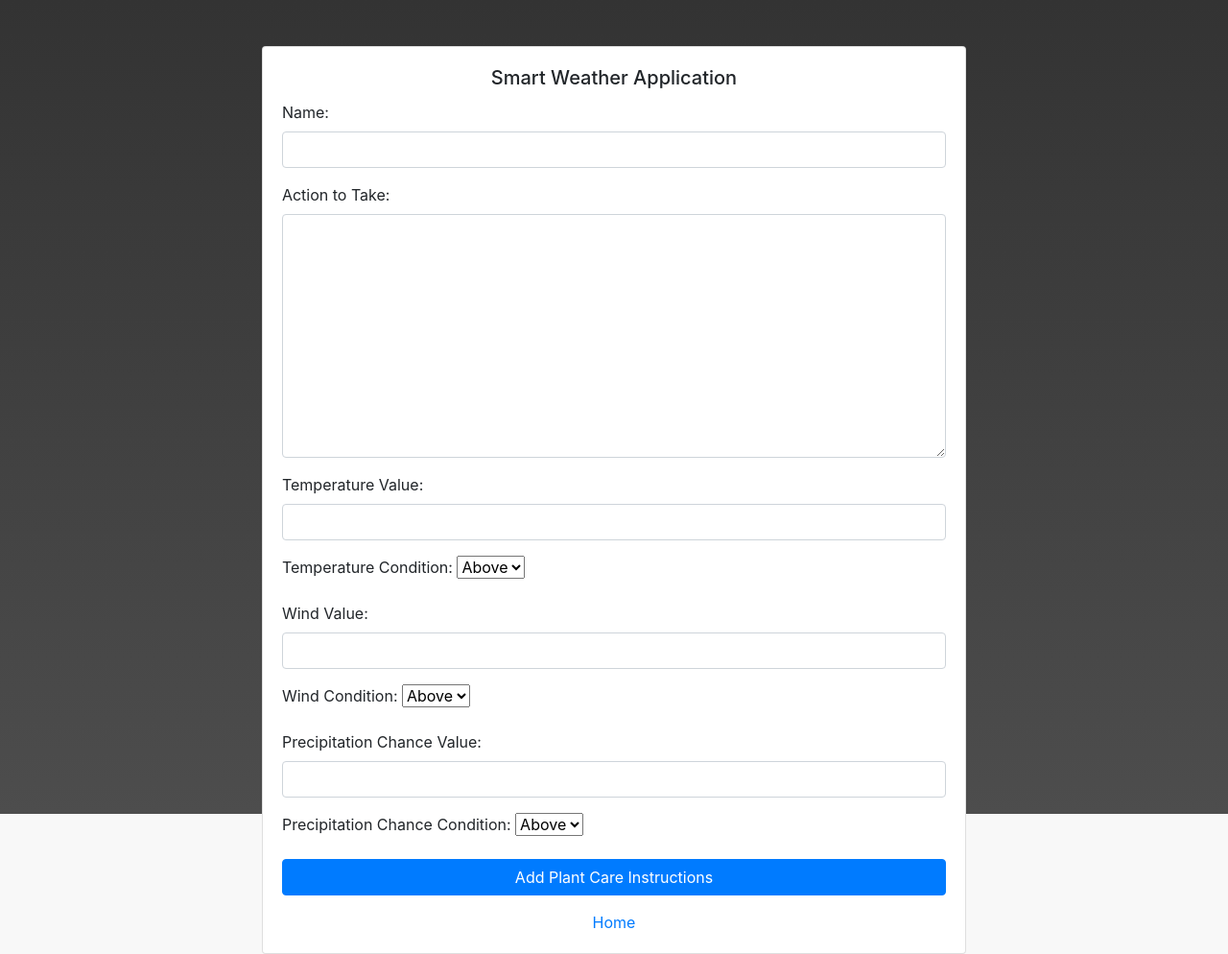
After one commit to chrislockard21/SmartWeather, a Django app: page /add_plant_care in a window 1280 px wide. The commit adds this page. Shown: the whole page at 96% size. Run offline with Django 3.2, Linux system fonts and the light colour scheme; the visitor is signed in with stand-in values (Sample User, id 1); some libraries are stand-ins or nearby versions.

Commit message:
added ability to add plant data

```diff
--- /dev/null
+++ b/smart_weather/weather/fixtures/clothing.json
@@ -0,0 +1,38 @@
+[
+    { "model": "weather.Clothing",
+        "pk": 0,
+        "fields": {
+            "name": "Winter Coat",
+            "temp_value":  32,
+            "temp_condition":  "LT",
+            "wind_value":  -1,
+            "wind_condition":  "GT",
+            "precipitation_chance_value":  -1,
+            "precipitation_chance_condition": "GT"
+        }
+    },
+    { "model": "weather.Clothing",
+        "pk": 1,
+        "fields": {
+            "name": "Rain Jacket",
+            "temp_value":  -1,
+            "temp_condition":  "LT",
+            "wind_value":  -1,
+            "wind_condition":  "GT",
+            "precipitation_chance_value":  30,
+            "precipitation_chance_condition": "GT"
+        }
+    },
+    { "model": "weather.Clothing",
+        "pk": 2,
+        "fields": {
+            "name": "Wind Breaker",
+            "temp_value":  -1,
+            "temp_condition":  "LT",
+            "wind_value":  20,
+            "wind_condition":  "GT",
+            "precipitation_chance_value":  -1,
+            "precipitation_chance_condition": "GT"
+        }
+    }
+]
--- a/smart_weather/weather/forms.py
+++ b/smart_weather/weather/forms.py
@@ -2,7 +2,7 @@ from django import forms
 from django.contrib.auth.forms import UserCreationForm
 from django.contrib.auth.models import User
 from django.core.validators import MinLengthValidator
-from .models import Activity
+from .models import Activity, PlantCare
 
 
 class RegisterForm(UserCreationForm):
@@ -36,7 +36,8 @@ class AddActivityForm(forms.ModelForm):
     max_temp = forms.IntegerField(widget=forms.NumberInput(attrs={'class': 'form-control'}))
     min_wind = forms.IntegerField(widget=forms.NumberInput(attrs={'class': 'form-control'}))
     max_wind = forms.IntegerField(widget=forms.NumberInput(attrs={'class': 'form-control'}))
-    # precipitation_chance_max = forms.IntegerField(widget=forms.IntegerField(attrs={'class': 'form-control'}))
+    min_precipitation_chance = forms.IntegerField(widget=forms.NumberInput(attrs={'class': 'form-control'}))
+    max_precipitation_chance = forms.IntegerField(widget=forms.NumberInput(attrs={'class': 'form-control'}))
 
     class Meta:
         model = Activity
@@ -45,4 +46,43 @@ class AddActivityForm(forms.ModelForm):
             'description',
             'min_temp',
             'max_temp',
+            'min_wind',
+            'max_wind',
+            'min_precipitation_chance',
+            'max_precipitation_chance'
         )
+
+
+class AddPlantCareForm(forms.ModelForm):
+    name = forms.CharField(label="Name:",
+                           widget=forms.TextInput(attrs={'class': 'form-control'}))
+    action = forms.CharField(label="Action to Take:",
+                             widget=forms.Textarea(attrs={'class': 'form-control'}))
+    temp_condition = forms.CharField(label="Temperature Condition:",
+                                     widget=forms.Select(choices=PlantCare.CONDITION_CHOICES))
+    temp_value = forms.IntegerField(label="Temperature Value:",
+                                    required=False,
+                                    widget=forms.NumberInput(attrs={'class': 'form-control'}))
+    wind_condition = forms.CharField(label="Wind Condition:",
+                                     widget=forms.Select(choices=PlantCare.CONDITION_CHOICES))
+    wind_value = forms.IntegerField(label="Wind Value:",
+                                    required=False,
+                                    widget=forms.NumberInput(attrs={'class': 'form-control'}))
+    precipitation_chance_condition = forms.CharField(label="Precipitation Chance Condition:",
+                                                     widget=forms.Select(choices=PlantCare.CONDITION_CHOICES))
+    precipitation_chance_value = forms.IntegerField(label="Precipitation Chance Value:",
+                                                    required=False,
+                                                    widget=forms.NumberInput(attrs={'class': 'form-control'}))
+
+    class Meta:
+        model = PlantCare
+        fields = (
+            'name',
+            'action',
+            'temp_value',
+            'temp_condition',
+            'wind_value',
+            'wind_condition',
+            'precipitation_chance_value',
+            'precipitation_chance_condition'
+        )
--- /dev/null
+++ b/smart_weather/weather/templates/weather/add_plant_care.html
@@ -0,0 +1,29 @@
+{% extends "weather/base.html" %}
+{% block body %}
+<style>
+    body {
+        background-image: linear-gradient(#333333, #4d4d4d);
+        background-repeat: no-repeat;
+        background-size: auto;
+        height: 100vh;
+        overflow: hidden;
+    }
+</style>
+<div class="row justify-content-center mt-5">
+    <div class="col-sm-7">
+        <div class="card text-center">
+            <div class="card-body">
+                <h5 class="card-title">Smart Weather Application</h5>
+                <form method="post">
+                    <div class="form-group text-left">
+                        {% csrf_token %}
+                        {{form.as_p}}
+                        <button type="submit" class="btn btn-primary w-100">Add Plant Care Instructions</button>
+                    </div>
+                </form>
+                <a href="{% url 'weather:index' %}">Home</a>
+            </div>
+        </div>
+    </div>
+</div>
+{% endblock %}
--- a/smart_weather/weather/urls.py
+++ b/smart_weather/weather/urls.py
@@ -8,6 +8,7 @@ urlpatterns = [
     path('', views.index, name='index'),
     path('register', views.register, name='register'),
     path('add_activity', views.add_activity, name='add_activity'),
+    path('add_plant_care', views.add_plant_care, name='add_plant_care'),
 
     # Build in URL's to handle login and logout. The login form and login
     # template are editible in the login template
--- a/smart_weather/weather/views.py
+++ b/smart_weather/weather/views.py
@@ -4,7 +4,7 @@ from django.contrib.auth import login, authenticate, logout
 
 from .models import Activity, Clothing, PlantCare
 from .weather_util import WeatherUtil, current_location
-from .forms import RegisterForm, AddActivityForm
+from .forms import RegisterForm, AddActivityForm, AddPlantCareForm
 from django.contrib.auth.decorators import login_required
 
 import json
@@ -46,25 +46,25 @@ def index(request):
 
         clothing = Clothing.objects.filter(
                                             # user__in=[request.user, 0],
-                                            min_temp__lte=forecast['max_temperature'],
-                                            max_temp__gte=forecast['min_temperature'],
-                                            min_wind__lte=forecast['max_wind_speed'],
-                                            max_wind__gte=forecast['min_wind_speed'],
-                                            min_precipitation_chance__lte=forecast['max_precipitation_probability'],
-                                            max_precipitation_chance__gte=forecast['min_precipitation_probability']
+                                            # min_temp__lte=forecast['max_temperature'],
+                                            # max_temp__gte=forecast['min_temperature'],
+                                            # min_wind__lte=forecast['max_wind_speed'],
+                                            # max_wind__gte=forecast['min_wind_speed'],
+                                            # min_precipitation_chance__lte=forecast['max_precipitation_probability'],
+                                            # max_precipitation_chance__gte=forecast['min_precipitation_probability']
                                            ).values().order_by('name')
 
         plants = PlantCare.objects.filter(user__in=[request.user, 0],
-                                          min_temp__lte=forecast['max_temperature'],
-                                          max_temp__gte=forecast['min_temperature'],
-                                          min_wind__lte=forecast['max_wind_speed'],
-                                          max_wind__gte=forecast['min_wind_speed'],
-                                          min_precipitation_chance__lte=forecast['max_precipitation_probability'],
-                                          max_precipitation_chance__gte=forecast['min_precipitation_probability']
+                                          # min_temp__lte=forecast['max_temperature'],
+                                          # max_temp__gte=forecast['min_temperature'],
+                                          # min_wind__lte=forecast['max_wind_speed'],
+                                          # max_wind__gte=forecast['min_wind_speed'],
+                                          # min_precipitation_chance__lte=forecast['max_precipitation_probability'],
+                                          # max_precipitation_chance__gte=forecast['min_precipitation_probability']
                                           ).values().order_by('name')
     else:
         activities = Activity.objects.filter(user=0)
-        clothing = Clothing.objects.filter(user=0)
+        clothing = Clothing.objects.filter()
         plants = PlantCare.objects.filter(user=0)
 
     if weather_forecast:
@@ -82,7 +82,8 @@ def index(request):
             'clothing': clothing,
             'plants': plants,
             'map_src': map_src,
-            'activity_form': AddActivityForm()
+            'activity_form': AddActivityForm(),
+            'plant_care_form': AddPlantCareForm()
         }
     else:
         context = {
@@ -155,6 +156,33 @@ def add_activity(request):
     return render(request, template_name, context)
 
 
+@login_required
+def add_plant_care(request):
+    template_name = 'weather/add_plant_care.html'
+
+    if request.method == 'POST':
+        print("activity::POST")
+        form = AddPlantCareForm(request.POST)
+        if form.is_valid():
+            # Holds off on writing to the database
+            plant_care = form.save(commit=False)
+
+            # Sets the user for the activity
+            plant_care.user = request.user
+            plant_care.save()
+
+            # Redirects the user to the index
+            return redirect('weather:index')
+    else:
+        print("activity::GET")
+        form = AddPlantCareForm(None)
+
+    context = {
+        'form': form
+    }
+    return render(request, template_name, context)
+
+
 # local_activities = Activity.objects.values()
 # local_activities_list = list(local_activities)
 # print("Activities -> " + str(local_activities_list))
```
Also changed, not shown: smart_weather/weather/fixtures/activity.json (deleted, +0 -28 lines), smart_weather/weather/fixtures/users.json (deleted, +0 -9 lines), smart_weather/weather/models.py (+52 -15 lines), smart_weather/weather/templates/weather/index.html (+20 -33 lines), smart_weather/weather/migrations/0001_initial.py.
